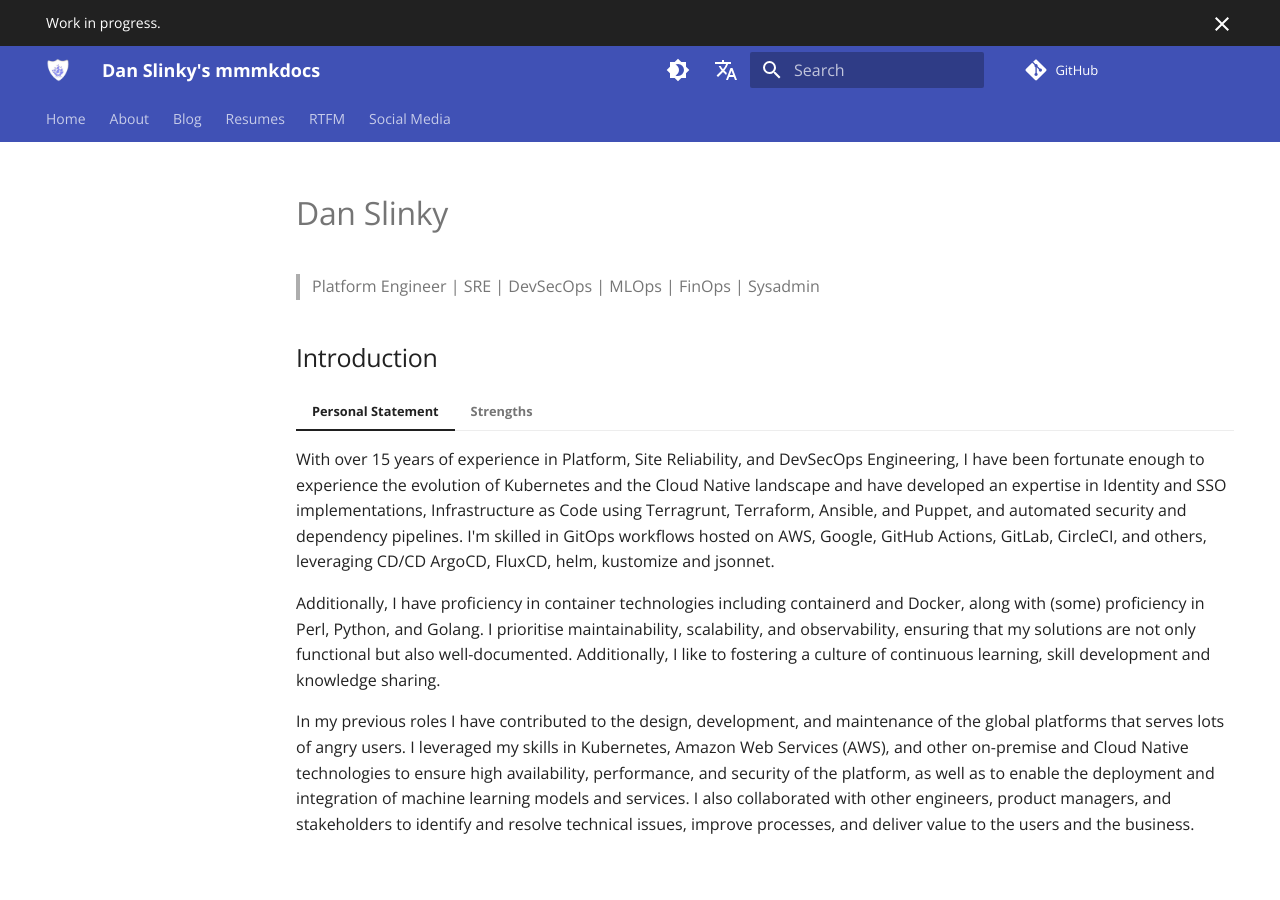
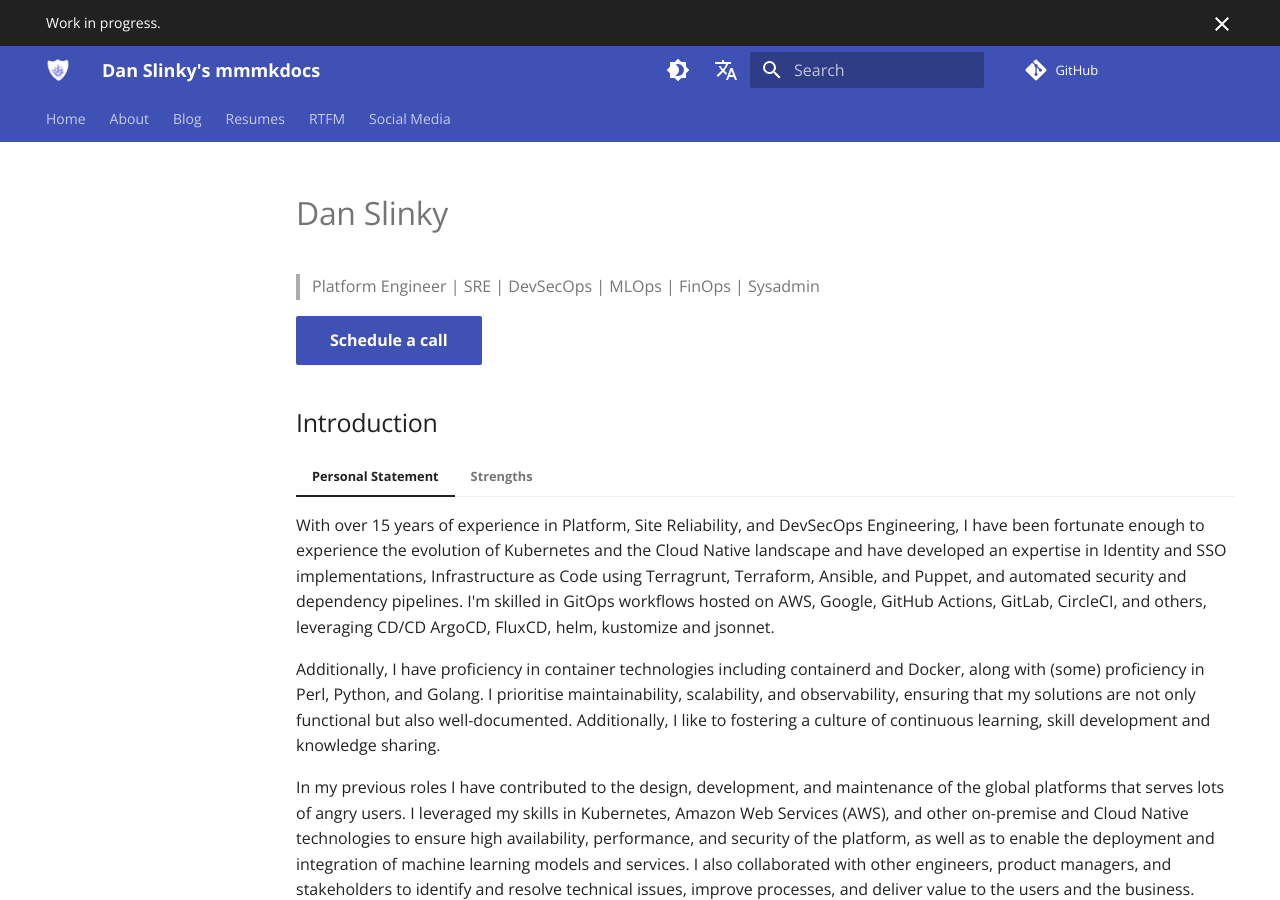
Before and after one commit to danslinky/danslinky.co.uk, an MkDocs documentation site: the page built from docs/resumes/markdown/index.md, in a window 1280 px wide and 900 px high. Built offline with MkDocs 1.6.1 and Material for MkDocs 9.7.7, drawn with Linux system fonts in a browser that asks for light colours; plug-ins that fetch from the network failed and are left out; comment, search, counter and statistics services are not loaded.

Commit message:
schedule button resume

```diff
--- a/docs/resumes/markdown/index.md
+++ b/docs/resumes/markdown/index.md
@@ -1,5 +1,7 @@
 # Dan Slinky
 > Platform Engineer | SRE | DevSecOps | MLOps | FinOps | Sysadmin
+
+[Schedule a call](https://cal.com/danslinky){ .md-button .md-button--primary }
 
 ## Introduction
 
```
